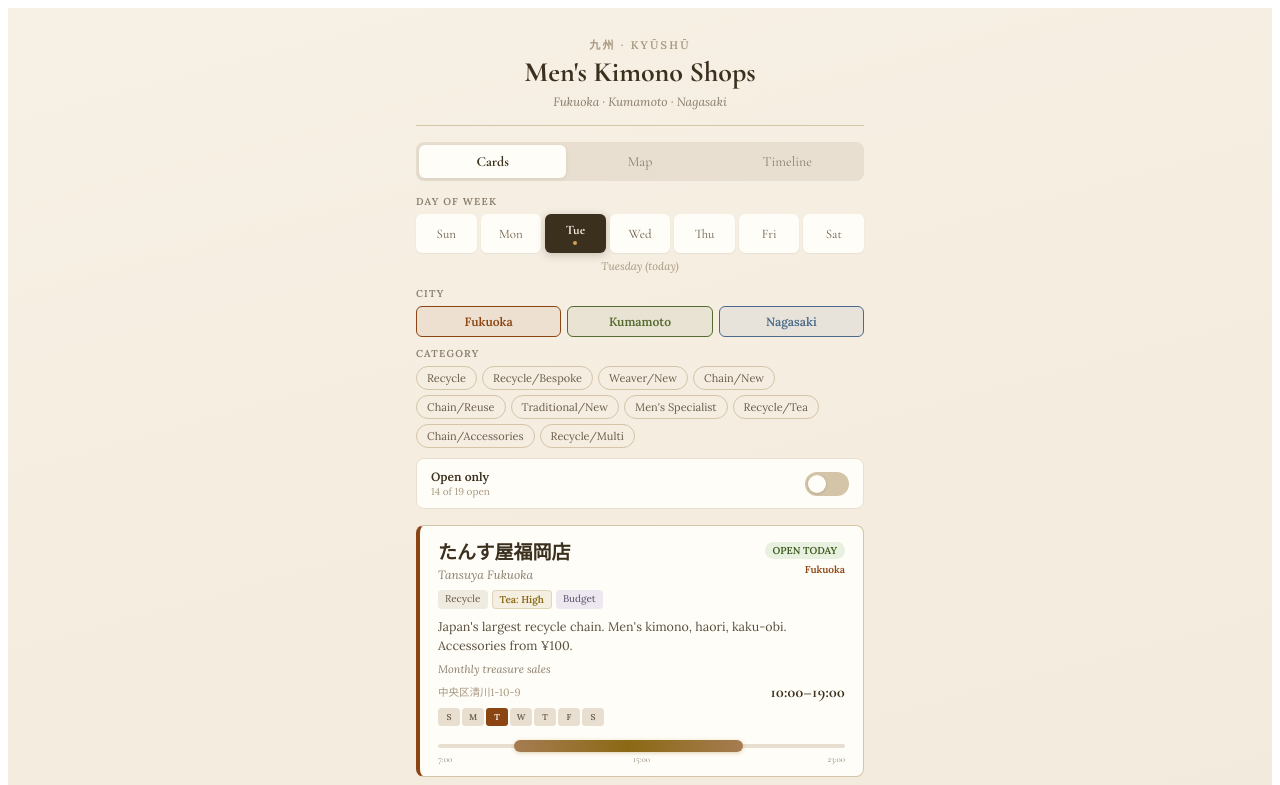
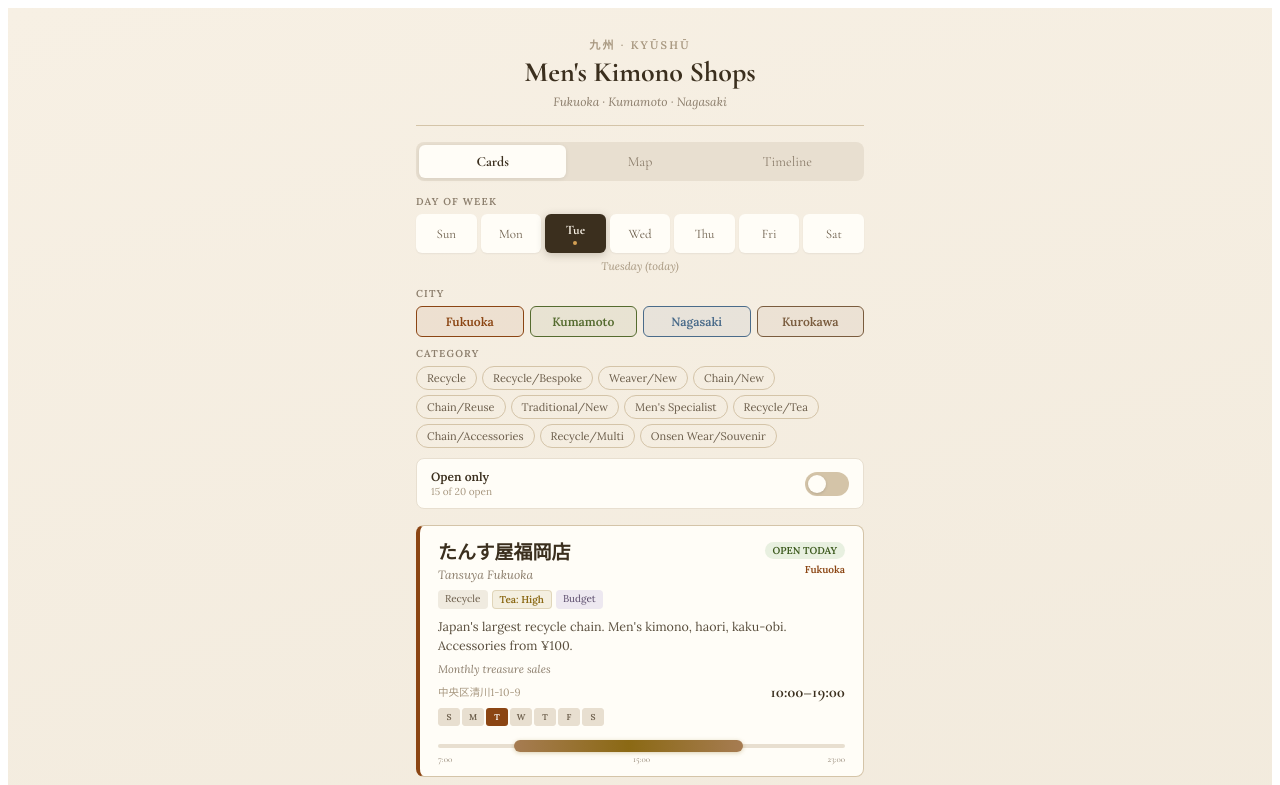
Before and after one commit to ednmolina/kimono-app, a React (Vite) app in the folder kimono-app/: page / in a window 1280 px wide. Shown: the top 785 px of the page. Built offline with nearby package versions, Linux system fonts and the light colour scheme.

Commit message:
Use exact Google Maps links for known stores

```diff
--- a/kimono-app/src/App.jsx
+++ b/kimono-app/src/App.jsx
@@ -3,7 +3,7 @@ import { MapContainer, Marker, Popup, TileLayer, useMap } from "react-leaflet";
 import L from "leaflet";
 
 const SHOPS = [
-  { id: 1, name: "たんす屋福岡店", nameEn: "Tansuya Fukuoka", category: "Recycle", city: "Fukuoka", status: "active", teaCeremony: "High", priceLevel: "Budget", details: "Japan's largest recycle chain. Men's kimono, haori, kaku-obi. Accessories from ¥100.", openDays: [1,2,3,4,5,6,0], openTime: "10:00", closeTime: "19:00", address: "中央区清川1-10-9", specialty: "Monthly treasure sales", lat: 33.5783, lng: 130.3985 },
+  { id: 1, name: "たんす屋福岡店", nameEn: "Tansuya Fukuoka", category: "Recycle", city: "Fukuoka", status: "active", teaCeremony: "High", priceLevel: "Budget", details: "Japan's largest recycle chain. Men's kimono, haori, kaku-obi. Accessories from ¥100.", openDays: [1,2,3,4,5,6,0], openTime: "10:00", closeTime: "19:00", address: "中央区清川1-10-9", specialty: "Monthly treasure sales", lat: 33.5783, lng: 130.3985, mapUrl: "https://www.google.com/maps/place/Tansuya+Fukuokaten/data=!4m2!3m1!1s0x0:0xedf8796f71f8cbc9?sa=X&ved=1t:2428&ictx=111" },
   { id: 2, name: "和らく", nameEn: "Waraku", category: "Recycle", city: "Fukuoka", status: "active", teaCeremony: "High", priceLevel: "Budget", details: "Consignment recycle. Antique kimono from ¥1,575. Quarterly sales.", openDays: [1,2,3,4,5,6], openTime: "10:30", closeTime: "18:30", address: "中央区渡辺通1-1-1 サンセルコ1F", specialty: "Consignment; quarterly blowout sales", lat: 33.5845, lng: 130.4042 },
   { id: 3, name: "あやみ", nameEn: "Ayami", category: "Recycle/Bespoke", city: "Fukuoka", status: "active", teaCeremony: "Very High", priceLevel: "Budget–Mid", details: "Recycle + bespoke from bolt. Best for non-standard sizing.", openDays: [1,2,3,4,5,6], openTime: "10:00", closeTime: "18:00", address: "中央区渡辺通1-1-1 サンセルコ", specialty: "Custom tailoring; non-JP sizing", lat: 33.5846, lng: 130.4043 },
   { id: 4, name: "壱萬屋", nameEn: "Ichimanya", category: "Recycle", city: "Fukuoka", status: "active", teaCeremony: "Medium", priceLevel: "Budget", details: "40+ yrs expertise. Men's from ¥1,000. Fri–Sun only.", openDays: [5,6,0], openTime: "11:00", closeTime: "17:00", address: "Fukuoka city", specialty: "Open Fri–Sun only; lessons", lat: 33.5890, lng: 130.3780 },
@@ -22,15 +22,16 @@ const SHOPS = [
   { id: 17, name: "きものやまと長崎", nameEn: "Kimono Yamato NG", category: "Chain/New", city: "Nagasaki", status: "active", teaCeremony: "High", priceLevel: "Mid–High", details: "Y.&SONS men's brand. Professional fitting.", openDays: [1,2,3,4,5,6,0], openTime: "10:00", closeTime: "21:00", address: "元船町10-1 夢彩都2F", specialty: "Y.&SONS; kitsuke lessons", lat: 32.7530, lng: 129.8720 },
   { id: 18, name: "ヒラコバ", nameEn: "HIRAKOBA", category: "Recycle/Multi", city: "Nagasaki", status: "active", teaCeremony: "Low–Medium", priceLevel: "Budget", details: "Multi-category recycle in arcade. Open daily.", openDays: [1,2,3,4,5,6,0], openTime: "10:00", closeTime: "19:00", address: "浜町10-11 1F", specialty: "Multi-category; arcade", lat: 32.7440, lng: 129.8790 },
   { id: 19, name: "わらく(長崎)", nameEn: "Waraku Nagasaki", category: "Traditional/New", city: "Nagasaki", status: "inactive", teaCeremony: "Low", priceLevel: "Mid-range", details: "Primarily women's. Very limited men's.", openDays: [1,2,3,4,5,6,0], openTime: "10:00", closeTime: "19:00", address: "浜町2-17", specialty: "Women's focus", lat: 32.7448, lng: 129.8778 },
+  { id: 20, name: "黒川温泉 湯旅屋 黒川堂", nameEn: "Kurokawa Onsen Yutabiya Kurokawado", category: "Onsen Wear/Souvenir", city: "Kurokawa", status: "active", teaCeremony: "Low", priceLevel: "Mid-range", details: "Official Kurokawa Onsen onsen-style shop. Best for samue, monpe, setta/geta, and onsen-street wear rather than formal kimono.", openDays: [1,2,3,4,5,6,0], openTime: "09:30", closeTime: "17:30", address: "阿蘇郡南小国町萬願寺6592-2", specialty: "Samue, monpe, geta, and premium bath accessories", lat: 33.0772, lng: 131.1432 },
 ];
 
 const DAY_NAMES = ["Sun","Mon","Tue","Wed","Thu","Fri","Sat"];
 const DAY_FULL = ["Sunday","Monday","Tuesday","Wednesday","Thursday","Friday","Saturday"];
 const CATEGORIES = [...new Set(SHOPS.map(s => s.category))];
-const CITIES = ["Fukuoka","Kumamoto","Nagasaki"];
+const CITIES = ["Fukuoka","Kumamoto","Nagasaki","Kurokawa"];
 const TEA_COLORS = {"Very High":"#6B4C2A","High":"#8B6914","Medium":"#A68B5B","Low–Medium":"#BFA882","Low":"#D4C4A8"};
-const CITY_ACCENTS = {Fukuoka:"#8B4513",Kumamoto:"#556B2F",Nagasaki:"#4A6B8A"};
-const CITY_CENTERS = {Fukuoka:{lat:33.583,lng:130.395,span:0.045},Kumamoto:{lat:32.795,lng:130.720,span:0.065},Nagasaki:{lat:32.748,lng:129.877,span:0.020}};
+const CITY_ACCENTS = {Fukuoka:"#8B4513",Kumamoto:"#556B2F",Nagasaki:"#4A6B8A",Kurokawa:"#7A5C3E"};
+const CITY_CENTERS = {Fukuoka:{lat:33.583,lng:130.395,span:0.045},Kumamoto:{lat:32.795,lng:130.720,span:0.065},Nagasaki:{lat:32.748,lng:129.877,span:0.020},Kurokawa:{lat:33.0772,lng:131.1432,span:0.012}};
 
 function createShopIcon(color){
   return L.divIcon({
@@ -43,7 +44,9 @@ function createShopIcon(color){
 }
 
 function getGoogleMapsUrl(shop){
-  const placeQuery = [
+  if(shop.mapUrl) return shop.mapUrl;
+
+  const searchQuery = [
     shop.nameEn || shop.name,
     shop.name,
     shop.address,
@@ -51,7 +54,7 @@ function getGoogleMapsUrl(shop){
     "Japan",
   ].join(" ");
 
-  return `https://www.google.com/maps/place/${encodeURIComponent(placeQuery)}/@${shop.lat},${shop.lng},17z`;
+  return `https://www.google.com/maps/search/?api=1&query=${encodeURIComponent(searchQuery)}`;
 }
 
 function timeToFrac(t){const[h,m]=t.split(":").map(Number);return(h+m/60-7)/16;}
```
